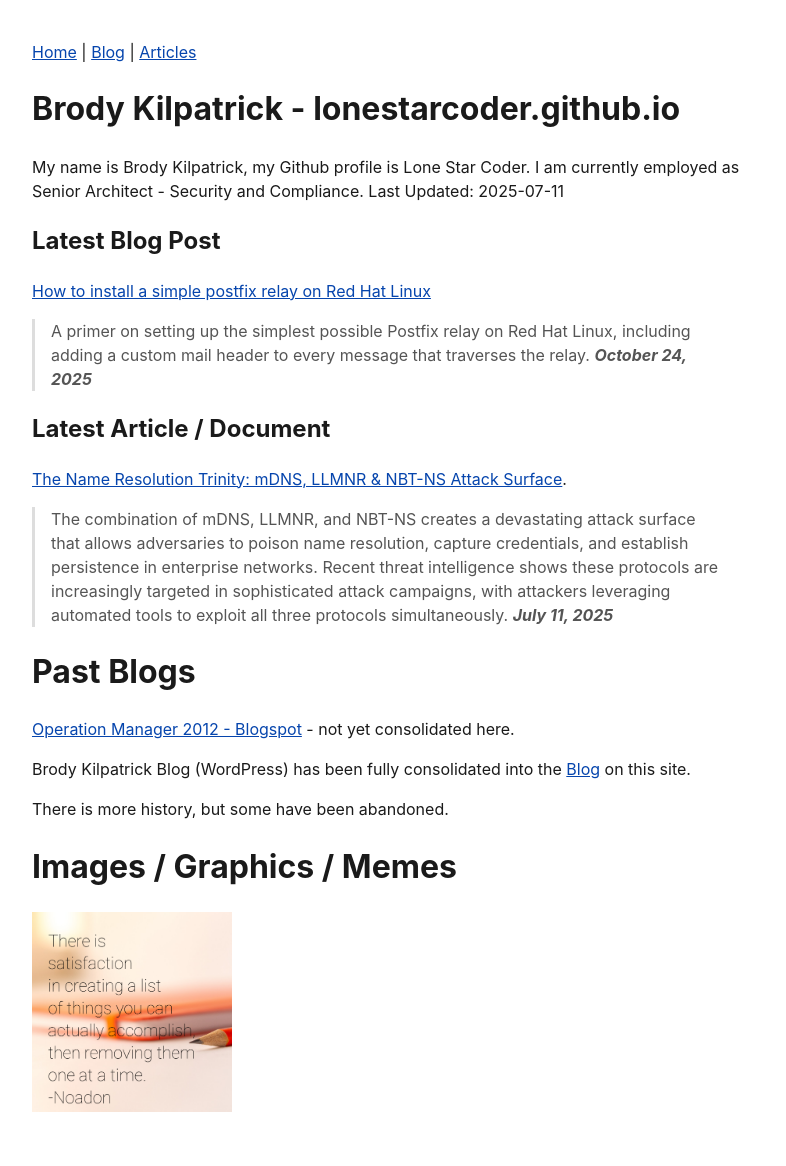
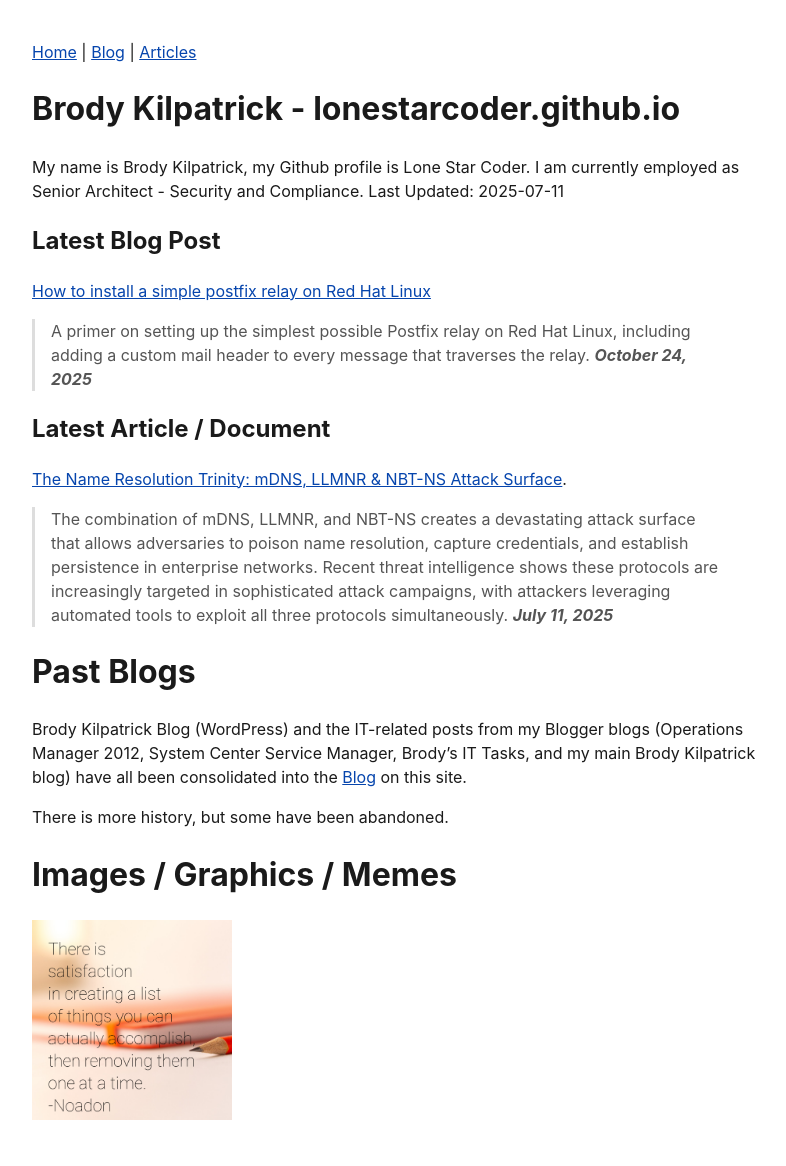
Before and after one commit to LoneStarCoder/lonestarcoder.github.io, a Jekyll site: the page built from index.md, in a window 1280 px wide. Shown: the whole page, without its empty margins (240-1026 px from the left). Built offline with Jekyll 4.4.1, drawn with Linux system fonts in a browser that asks for light colours.

Commit message:
Update homepage's Past Blogs section for the Blogger consolidation
Reflect that Operations Manager 2012, System Center Service Manager,
Brody's IT Tasks, and the Brody Kilpatrick blog are now consolidated
here alongside the WordPress blog.

```diff
--- a/index.md
+++ b/index.md
@@ -17,9 +17,7 @@ My name is Brody Kilpatrick, my Github profile is Lone Star Coder. I am currentl
 > ***July 11, 2025***
 
 # Past Blogs
-[Operation Manager 2012 - Blogspot](https://operationsmanager2012.blogspot.com) - not yet consolidated here.
-
-Brody Kilpatrick Blog (WordPress) has been fully consolidated into the [Blog](https://lonestarcoder.github.io/blog/home) on this site.
+Brody Kilpatrick Blog (WordPress) and the IT-related posts from my Blogger blogs (Operations Manager 2012, System Center Service Manager, Brody's IT Tasks, and my main Brody Kilpatrick blog) have all been consolidated into the [Blog](https://lonestarcoder.github.io/blog/home) on this site.
 
 There is more history, but some have been abandoned.
 
```
Also changed, not shown: README.md.
